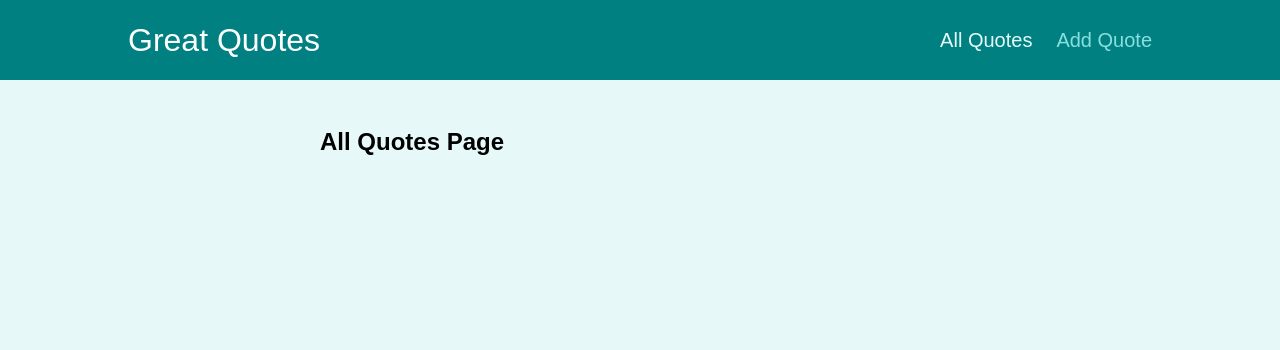
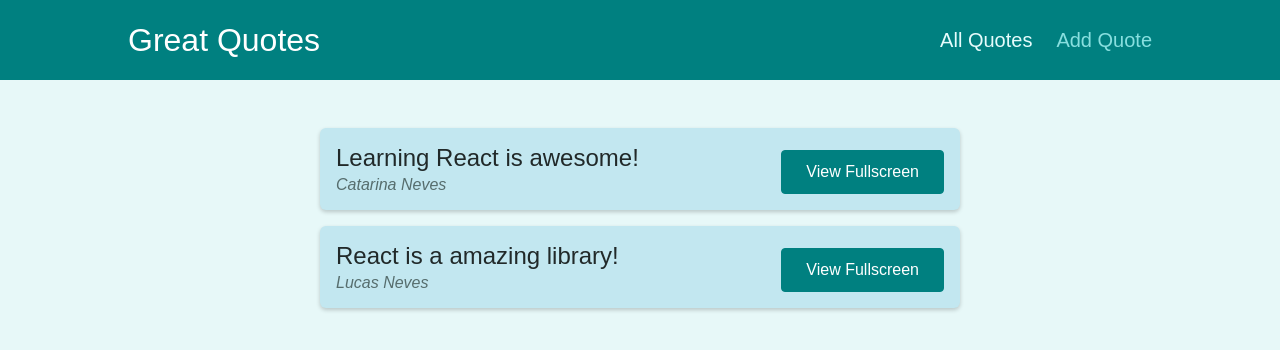
Before and after one commit to lucasoneves/react-stuff, a React (Create React App) app: page /quotes in a window 1280 px wide. Shown: the top 350 px of the page. Built offline with nearby package versions, Linux system fonts and the light colour scheme.

Commit message:
Adding quote detail

```diff
--- a/src/components/quotes/QuoteForm.js
+++ b/src/components/quotes/QuoteForm.js
@@ -1,7 +1,7 @@
 import { useRef } from 'react';
 
-import Card from '../ui/Card';
-import LoadingSpinner from '../ui/LoadingSpinner';
+import Card from '../UI/Card';
+import LoadingSpinner from '../UI/LoadingSpinner';
 import classes from './QuoteForm.module.css';
 
 const QuoteForm = (props) => {
--- a/src/components/quotes/QuoteItem.js
+++ b/src/components/quotes/QuoteItem.js
@@ -1,4 +1,5 @@
 import classes from './QuoteItem.module.css';
+import { Link } from 'react-router-dom';
 
 const QuoteItem = (props) => {
   return (
@@ -9,9 +10,9 @@ const QuoteItem = (props) => {
         </blockquote>
         <figcaption>{props.author}</figcaption>
       </figure>
-      <a className='btn'>
+      <Link className='btn' to={`/quotes/${props.id}`}>
         View Fullscreen
-      </a>
+      </Link>
     </li>
   );
 };
--- a/src/pages/NewQuote.js
+++ b/src/pages/NewQuote.js
@@ -1,5 +1,10 @@
+import QuoteForm from "../components/quotes/QuoteForm";
+
 const NewQuote = () => {
-  return <h2>New Quote</h2>;
+  const addQuoteHandler = quoteData => {
+    console.log('add quote handler', quoteData)
+  }
+  return <QuoteForm onAddQuote={addQuoteHandler} />;
 };
 
 export default NewQuote;
--- a/src/pages/QuoteDetail.js
+++ b/src/pages/QuoteDetail.js
@@ -1,12 +1,29 @@
 import { useParams, Route } from "react-router-dom";
+import { useEffect } from "react";
 import Comments from "../components/comments/Comments";
+import HighlightedQuote from "../components/quotes/HighlightedQuote";
+
+const DUMMY_DATA = [
+  { id: "q1", author: "Catarina Neves", text: "Learning React is awesome!" },
+  { id: "q2", author: "Lucas Neves", text: "React is a amazing library!" },
+];
 
 const QuoteDetail = () => {
+  useEffect(() => {
+    console.log(params);
+  }, []);
+
   const params = useParams();
+
+  const quote = DUMMY_DATA.find((quote) => quote.id === params.quoteId);
+
+  if (!quote) {
+    return <p>No quote found!</p>;
+  }
+
   return (
     <>
-      <h2>Quote Detail</h2>
-      <h4>{params.quoteId}</h4>
+      <HighlightedQuote text={quote.text} author={quote.author} />
       <Route path={`/quotes/${params.quoteId}/comments`}>
         <Comments />
       </Route>
--- a/src/pages/Quotes.js
+++ b/src/pages/Quotes.js
@@ -1,5 +1,12 @@
+import QuoteList from "../components/quotes/QuoteList";
+
+const DUMMY_DATA = [
+  { id: 'q1', author: 'Catarina Neves', text: 'Learning React is awesome!'},
+  { id: 'q2', author: 'Lucas Neves', text: 'React is a amazing library!'}
+]
+
 const Quotes = () => {
-  return <h2>All Quotes Page</h2>;
+  return <QuoteList quotes={DUMMY_DATA}/>;
 };
 
 export default Quotes;
```
Also changed, not shown: 1 other file (tests, documents, lock files or other folders).
